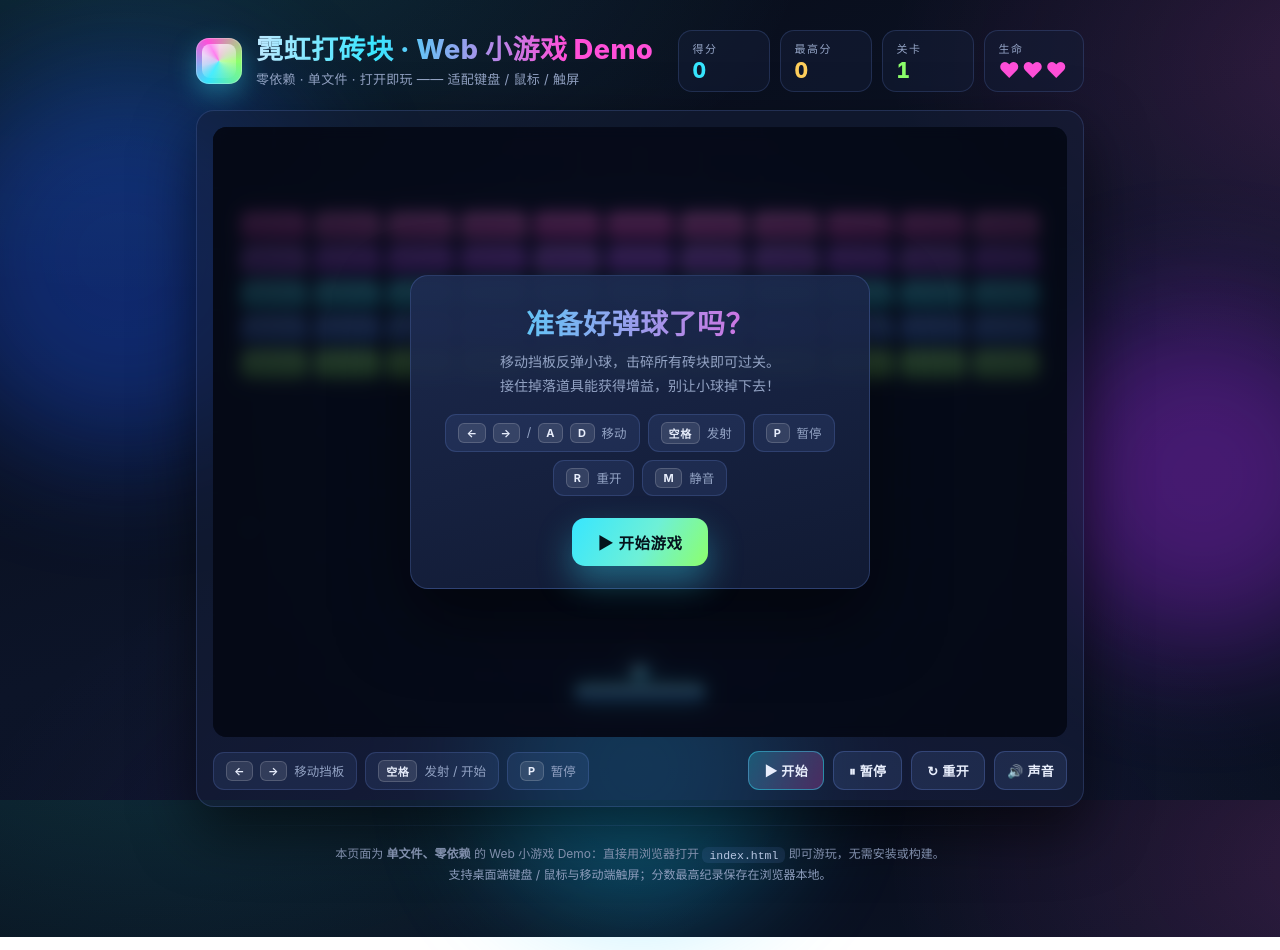
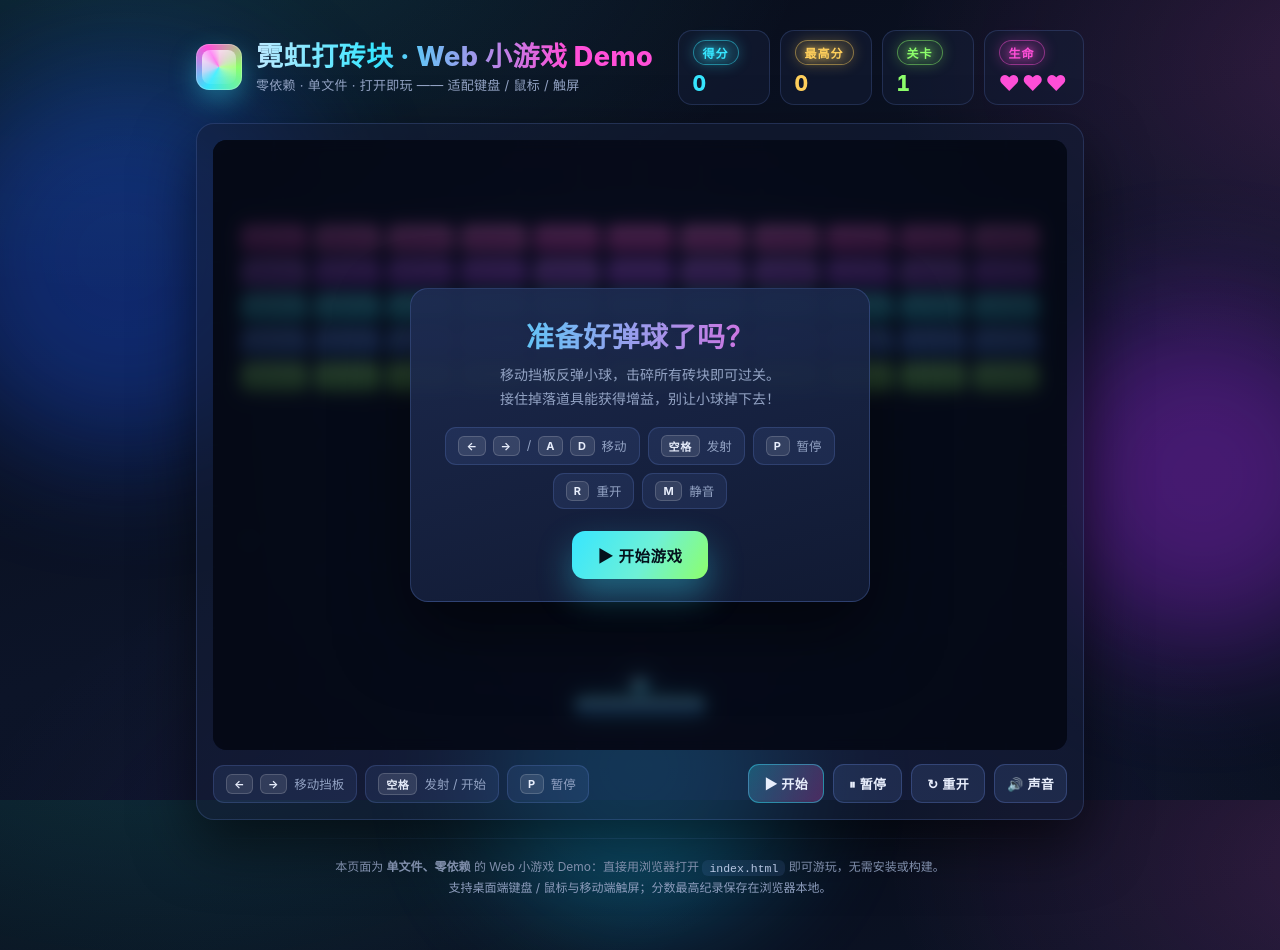
Before and after one commit to lwz1357/agent-core, a plain HTML site: page index.html in a window 1280 px wide. Drawn offline with Linux system fonts and the light colour scheme.

Commit message:
feat: make score panel labels prominent accent chips
Replace the small muted stat labels (得分/最高分/关卡/生命) with bold,
accent-colored glowing chips matching each stat's value color, so the
labels read clearly at a glance in the neon arcade theme.

```diff
--- a/index.html
+++ b/index.html
@@ -117,8 +117,22 @@
     backdrop-filter: blur(12px) saturate(140%);
     -webkit-backdrop-filter: blur(12px) saturate(140%);
   }
-  .stat .k { display: block; font-size: 11px; color: var(--muted); letter-spacing: 1.4px; text-transform: uppercase; }
-  .stat .v { display: block; font-size: 21px; font-weight: 800; margin-top: 2px; font-variant-numeric: tabular-nums; }
+  /* prominent accent chips for the stat labels */
+  .stat .k {
+    display: inline-block;
+    font-size: 12px;
+    font-weight: 800;
+    letter-spacing: 1px;
+    padding: 3px 9px;
+    border-radius: 999px;
+    border: 1px solid transparent;
+    text-shadow: 0 0 10px currentColor;
+  }
+  .stat.score .k { color: var(--cyan);    background: rgba(55, 230, 255, 0.13);  border-color: rgba(55, 230, 255, 0.45);  box-shadow: 0 0 14px rgba(55, 230, 255, 0.25); }
+  .stat.best  .k { color: var(--amber);   background: rgba(255, 207, 92, 0.13);  border-color: rgba(255, 207, 92, 0.45);  box-shadow: 0 0 14px rgba(255, 207, 92, 0.25); }
+  .stat.level .k { color: var(--lime);    background: rgba(141, 255, 107, 0.13); border-color: rgba(141, 255, 107, 0.45); box-shadow: 0 0 14px rgba(141, 255, 107, 0.25); }
+  .stat.lives .k { color: var(--magenta); background: rgba(255, 79, 216, 0.13);  border-color: rgba(255, 79, 216, 0.45);  box-shadow: 0 0 14px rgba(255, 79, 216, 0.25); }
+  .stat .v { display: block; font-size: 21px; font-weight: 800; margin-top: 6px; font-variant-numeric: tabular-nums; }
   .stat.score .v { color: var(--cyan); }
   .stat.best  .v { color: var(--amber); }
   .stat.level .v { color: var(--lime); }
```
Also changed, not shown: docs/screenshots/after-labels.png (added), docs/screenshots/before-labels.png (added).
